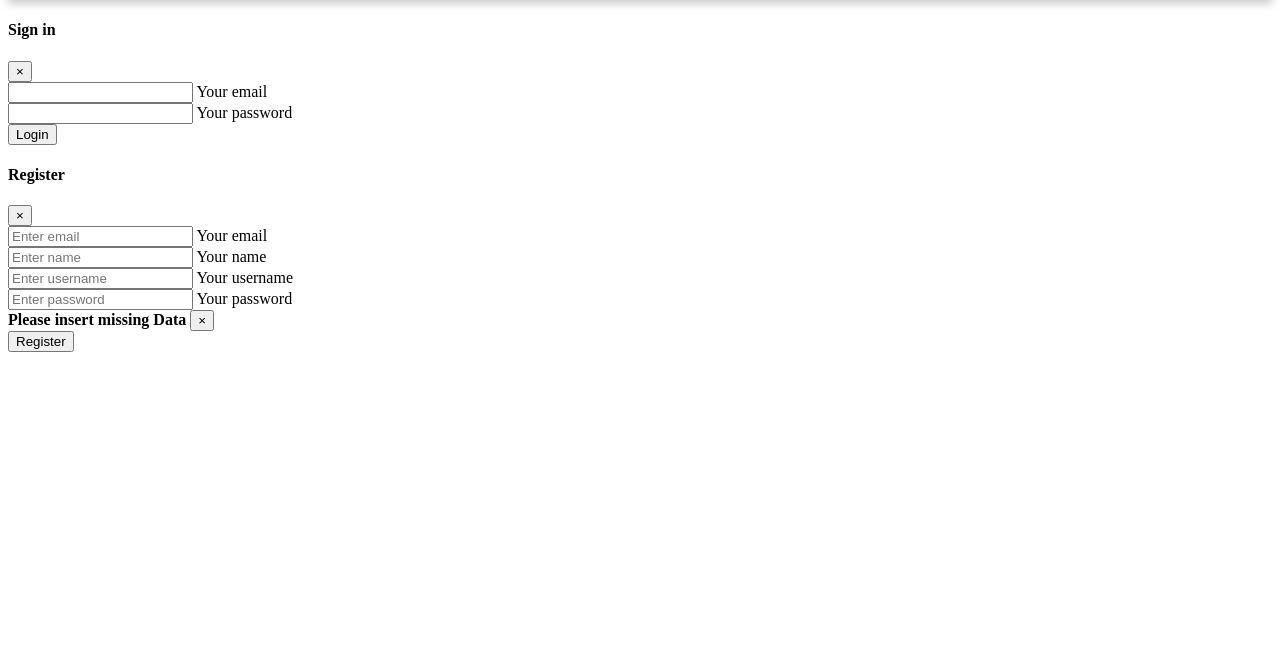
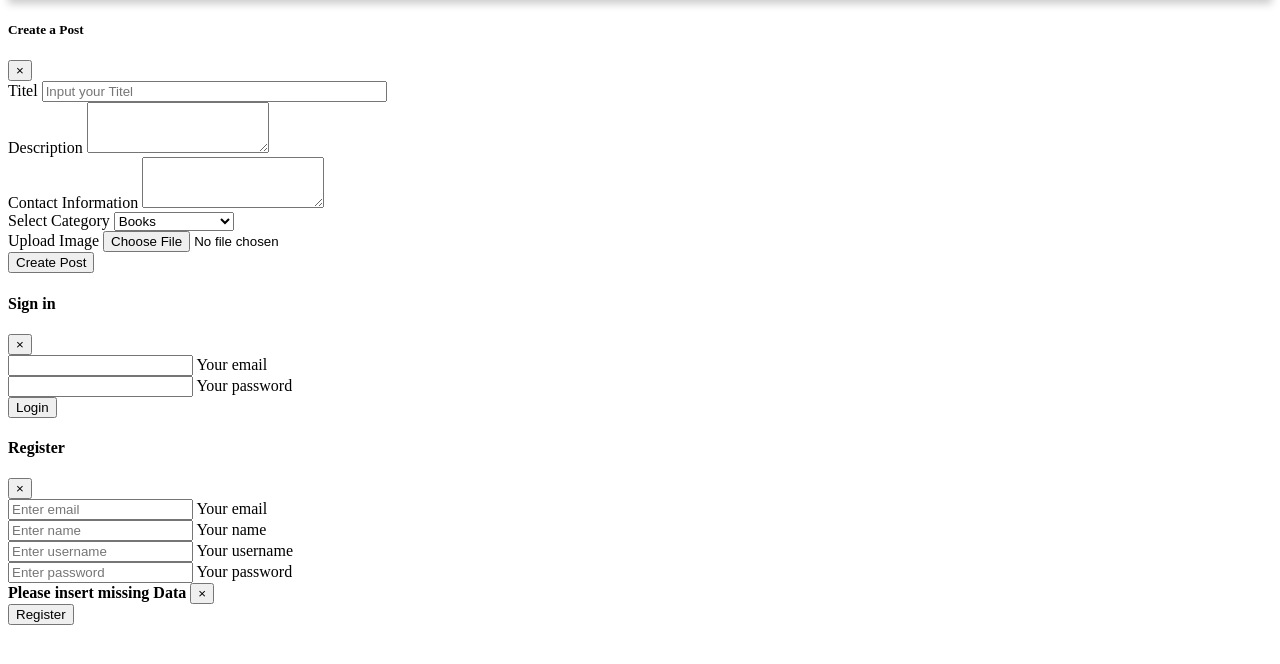
Before and after one commit to SimonKritzinger/Marketplace, a PHP site: page /scripts/scr_Header.php in a window 1280 px wide. Shown: the part 119-783 px from the top of the page. Run offline with PHP 8.4, Linux system fonts and the light colour scheme.

Commit message:
Completed User stays Login, Logout,  Create Post
the user now stays loged in if the website is reloaded. the create post now uploads titel, decription, contactinfo, and one picuter for the post and stores the necessary information in the database. If a user click logout the logoff porcedure logs him out

```diff
--- a/marketplace.bz/scripts/scr_Header.php
+++ b/marketplace.bz/scripts/scr_Header.php
@@ -42,15 +42,80 @@
           <li class="nav-item">
             <a href="#" class="nav-item nav-link" data-toggle="modal" data-target="#RegisterForm" id="rbutton">Register</a>
           </li>
+          <li class="nav-item" id="hpostbutton" style="display: none">
+            <a href="#" class="nav-item nav-link" data-toggle="modal" data-target="#CreatePostForm" id="cbutton" >Create Post</a>
+          </li>
+          <li class="nav-item" id="hlogoffbutton" style="display: none">
+            <button type="button"  class="nav-item nav-link btn btn-info"  id="logoffbutton" onclick="javascript:LogOut()" >Logout</button>
+            <!--<button href="#"   data-target="" >Log Off</a> -->
+          </li>
             <?php }?>
         </ul>
     </div>
 </nav>
 
 
+<div class="modal" tabindex="-1" role="dialog" id="CreatePostForm" >
+  <div class="modal-dialog modal-lg" role="document">
+    <div class="modal-content">
+      <div class="modal-header">
+        <h5 class="modal-title">Create a Post</h5>
+        <button type="button" class="close" data-dismiss="modal" aria-label="Close">
+          <span aria-hidden="true">&times;</span>
+        </button>
+      </div>
+      <div class="modal-body">
+        <div class="col-md-16">
+          <form method="post" action="/inc/classes/file_upload.php" enctype="multipart/form-data" id="upload_form">
+
+                <div class="form-group">
+                  <label for="form-group">Titel </label>
+                  <input type="text" class="form-control" id="PTitel" name="titel" placeholder="Input your Titel" size="40" required>
+                </div>
+                <div class="form-group">
+                  <label for="form-group">Description</label>
+                  <textarea class="form-control" id="PDescritpion" name="description" rows="3" required></textarea>
+                </div>
+                <div class="form-group">
+                  <label for="form-group">Contact Information</label>
+                  <textarea class="form-control" id="PCInfos" rows="3" name="contactinfo" required></textarea>
+                </div>
+                <div class="form-group">
+                  <label for="form-group">Select Category</label>
+                  <select class="form-control" id="exampleFormControlSelect1" name="category">
+                    <option>Books</option>
+                    <option>Entertainment</option>
+                    <option>Electronic</option>
+                    <option>Videogames</option>
+                    <option>Games</option>
+                    <option>House</option>
+                    <option>Garden</option>
+                    <option>Health and Care</option>
+                    <option>Clothing</option>
+                    <option>Sport</option>
+                    <option>Vehicle</option>
+                    <option>Office</option>
+                    <option>Services</option>
+                  </select>
+                </div>
+                <div class="form-group files">
+                  <label>Upload  Image </label>
+                  <input type="file" name="files[]"  class="form-control" single required>
+                </div>
+                <div>
+                <button type="button"  class="btn btn-primary" id="button_upload" onclick="javascript:CreatePost()">Create Post</button>
+                </div>
+
+          </form>
+        </div>
+      </div>
+
+    </div>
+  </div>
+</div>
 
 <div class="modal fade" id="LoginForm" tabindex="-1" role="dialog" aria-labelledby="myModalLabel"aria-hidden="true">
-  <div class="modal-dialog" role="document">
+  <div class="modal-dialog modal-lg" role="document">
     <div class="modal-content">
       <div class="modal-header text-center">
         <h4 class="modal-title w-100 font-weight-bold">Sign in</h4>
@@ -81,7 +146,7 @@
 
 
 <div class="modal fade" id="RegisterForm" tabindex="-1" role="dialog" aria-labelledby="myModalLabel"aria-hidden="true">
-  <div class="modal-dialog" role="document">
+  <div class="modal-dialog modal-lg" role="document">
     <div class="modal-content">
       <div class="modal-header text-center">
         <h4 class="modal-title w-100 font-weight-bold">Register</h4>
```
Also changed, not shown: marketplace.bz/inc/classes/Login.php (+9 -1 lines), marketplace.bz/inc/classes/createpost.php (added, +89 -0 lines), marketplace.bz/inc/classes/logincheck.php (added, +8 -0 lines), marketplace.bz/inc/classes/logoff.php (added, +20 -0 lines), marketplace.bz/inc/js/Scripts.js (+53 -4 lines), marketplace.bz/index.php (+26 -2 lines), marketplace.bz/inc/classes/registeruser.php (line endings or trailing spaces), marketplace.bz/uploads/EYPINrUXsAES3N_.jpg (added).
